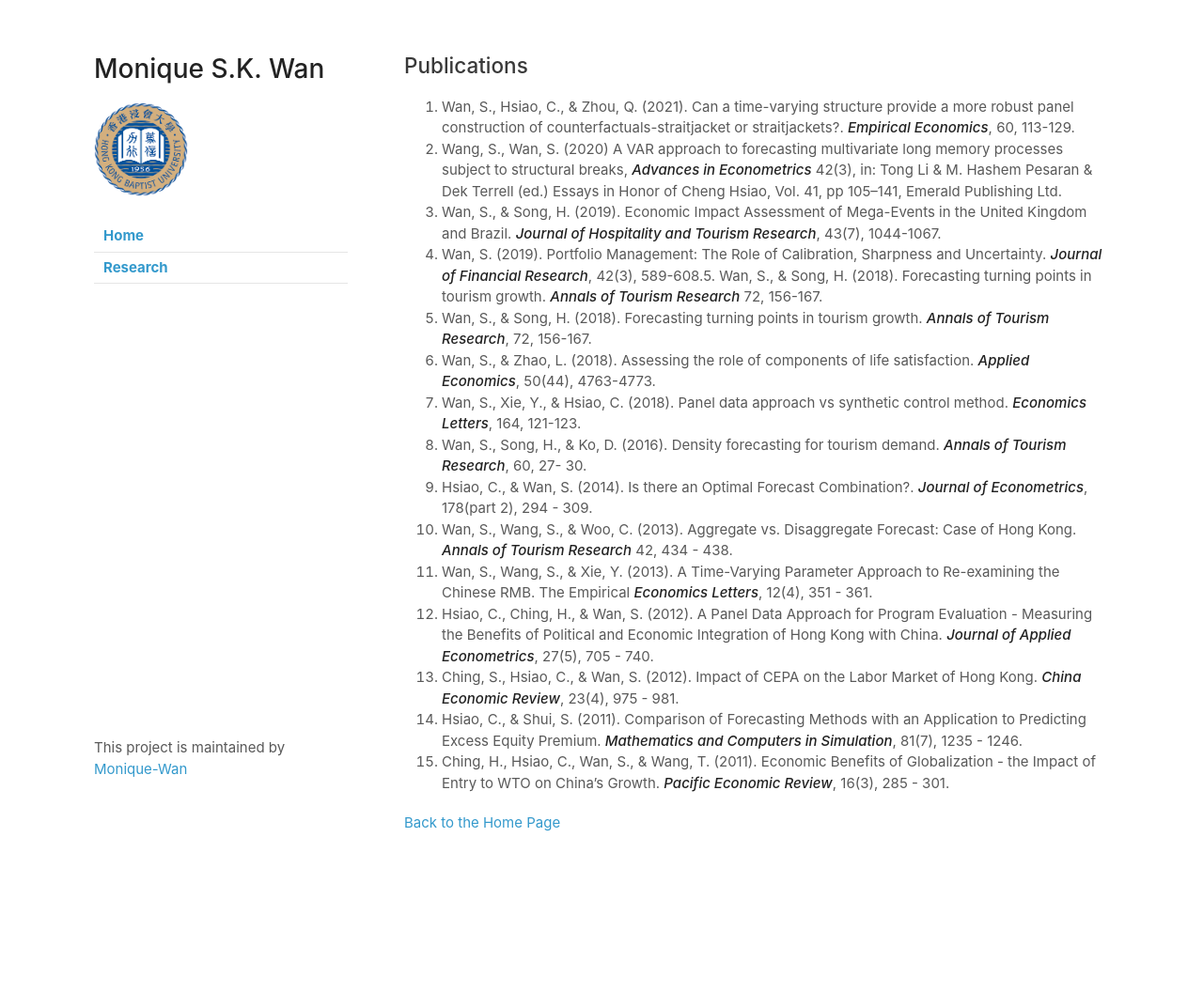
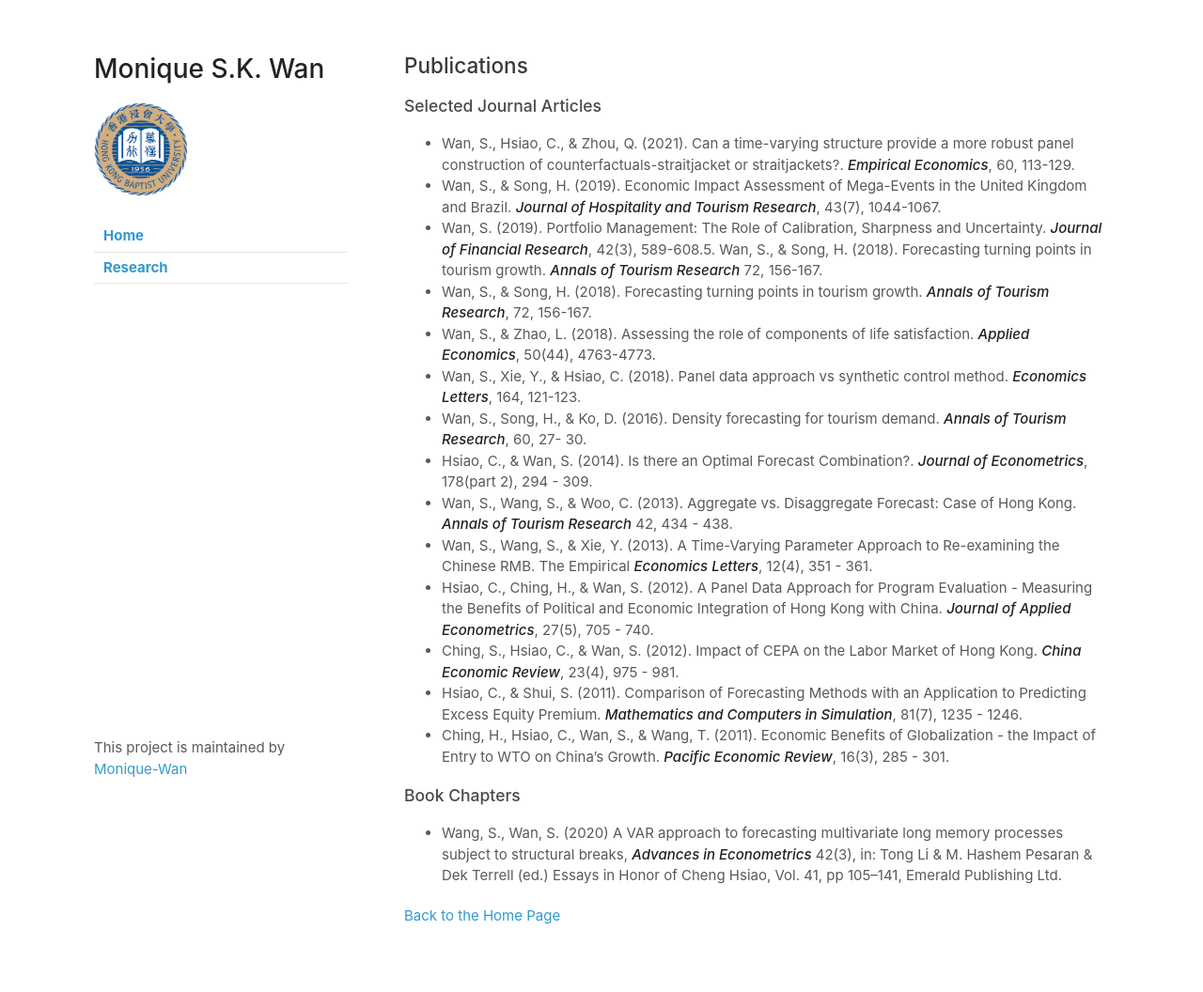
Before and after one commit to Monique-Wan/home, a Jekyll site: the page built from research.md, in a window 1280 px wide. Shown: the whole page at 94% size. Built offline with Jekyll 4.4.1, drawn with Linux system fonts in a browser that asks for light colours; our own code applies the rules of GitHub Pages for plain Markdown files; before the commit the page ends 958 px from its top, so only the background shows below that.

Commit message:
Update research.md

```diff
--- a/research.md
+++ b/research.md
@@ -1,19 +1,23 @@
 ## Publications
 
-1. Wan, S., Hsiao, C., & Zhou, Q. (2021). Can a time-varying structure provide a more robust panel construction of counterfactuals-straitjacket or straitjackets?. ***Empirical Economics***, 60, 113-129.
-2. Wang, S., Wan, S. (2020) A VAR approach to forecasting multivariate long memory processes subject to structural breaks, ***Advances in Econometrics*** 42(3), in: Tong Li & M. Hashem Pesaran & Dek Terrell (ed.) Essays in Honor of Cheng Hsiao, Vol. 41, pp 105–141, Emerald Publishing Ltd.
-3. Wan, S., & Song, H. (2019). Economic Impact Assessment of Mega-Events in the United Kingdom and Brazil. ***Journal of Hospitality and Tourism Research***, 43(7), 1044-1067.
-4. Wan, S. (2019). Portfolio Management: The Role of Calibration, Sharpness and Uncertainty. ***Journal of Financial Research***, 42(3), 589-608.5. Wan, S., & Song, H. (2018). Forecasting turning points in tourism growth. ***Annals of Tourism Research*** 72, 156-167.
-5. Wan, S., & Song, H. (2018). Forecasting turning points in tourism growth. ***Annals of Tourism Research***, 72, 156-167.
-6. Wan, S., & Zhao, L. (2018). Assessing the role of components of life satisfaction. ***Applied Economics***, 50(44), 4763-4773.
-7. Wan, S., Xie, Y., & Hsiao, C. (2018). Panel data approach vs synthetic control method. ***Economics Letters***, 164, 121-123.
-8. Wan, S., Song, H., & Ko, D. (2016). Density forecasting for tourism demand. ***Annals of Tourism Research***, 60, 27- 30.
-9. Hsiao, C., & Wan, S. (2014). Is there an Optimal Forecast Combination?. ***Journal of Econometrics***, 178(part 2), 294 - 309.
-10. Wan, S., Wang, S., & Woo, C. (2013). Aggregate vs. Disaggregate Forecast: Case of Hong Kong. ***Annals of Tourism Research*** 42, 434 - 438.
-11. Wan, S., Wang, S., & Xie, Y. (2013). A Time-Varying Parameter Approach to Re-examining the Chinese RMB. The Empirical ***Economics Letters***, 12(4), 351 - 361.
-12. Hsiao, C., Ching, H., & Wan, S. (2012). A Panel Data Approach for Program Evaluation - Measuring the Benefits of Political and Economic Integration of Hong Kong with China. ***Journal of Applied Econometrics***, 27(5), 705 - 740.
-13. Ching, S., Hsiao, C., & Wan, S. (2012). Impact of CEPA on the Labor Market of Hong Kong. ***China Economic Review***, 23(4), 975 - 981.
-14. Hsiao, C., & Shui, S. (2011). Comparison of Forecasting Methods with an Application to Predicting Excess Equity Premium. ***Mathematics and Computers in Simulation***, 81(7), 1235 - 1246.
-15. Ching, H., Hsiao, C., Wan, S., & Wang, T. (2011). Economic Benefits of Globalization - the Impact of Entry to WTO on China's Growth. ***Pacific Economic Review***, 16(3), 285 - 301.
+### Selected Journal Articles
+
+* Wan, S., Hsiao, C., & Zhou, Q. (2021). Can a time-varying structure provide a more robust panel construction of counterfactuals-straitjacket or straitjackets?. ***Empirical Economics***, 60, 113-129.
+* Wan, S., & Song, H. (2019). Economic Impact Assessment of Mega-Events in the United Kingdom and Brazil. ***Journal of Hospitality and Tourism Research***, 43(7), 1044-1067.
+* Wan, S. (2019). Portfolio Management: The Role of Calibration, Sharpness and Uncertainty. ***Journal of Financial Research***, 42(3), 589-608.5. Wan, S., & Song, H. (2018). Forecasting turning points in tourism growth. ***Annals of Tourism Research*** 72, 156-167.
+* Wan, S., & Song, H. (2018). Forecasting turning points in tourism growth. ***Annals of Tourism Research***, 72, 156-167.
+* Wan, S., & Zhao, L. (2018). Assessing the role of components of life satisfaction. ***Applied Economics***, 50(44), 4763-4773.
+* Wan, S., Xie, Y., & Hsiao, C. (2018). Panel data approach vs synthetic control method. ***Economics Letters***, 164, 121-123.
+* Wan, S., Song, H., & Ko, D. (2016). Density forecasting for tourism demand. ***Annals of Tourism Research***, 60, 27- 30.
+* Hsiao, C., & Wan, S. (2014). Is there an Optimal Forecast Combination?. ***Journal of Econometrics***, 178(part 2), 294 - 309.
+* Wan, S., Wang, S., & Woo, C. (2013). Aggregate vs. Disaggregate Forecast: Case of Hong Kong. ***Annals of Tourism Research*** 42, 434 - 438.
+* Wan, S., Wang, S., & Xie, Y. (2013). A Time-Varying Parameter Approach to Re-examining the Chinese RMB. The Empirical ***Economics Letters***, 12(4), 351 - 361.
+* Hsiao, C., Ching, H., & Wan, S. (2012). A Panel Data Approach for Program Evaluation - Measuring the Benefits of Political and Economic Integration of Hong Kong with China. ***Journal of Applied Econometrics***, 27(5), 705 - 740.
+* Ching, S., Hsiao, C., & Wan, S. (2012). Impact of CEPA on the Labor Market of Hong Kong. ***China Economic Review***, 23(4), 975 - 981.
+* Hsiao, C., & Shui, S. (2011). Comparison of Forecasting Methods with an Application to Predicting Excess Equity Premium. ***Mathematics and Computers in Simulation***, 81(7), 1235 - 1246.
+* Ching, H., Hsiao, C., Wan, S., & Wang, T. (2011). Economic Benefits of Globalization - the Impact of Entry to WTO on China's Growth. ***Pacific Economic Review***, 16(3), 285 - 301.
+
+### Book Chapters
+* Wang, S., Wan, S. (2020) A VAR approach to forecasting multivariate long memory processes subject to structural breaks, ***Advances in Econometrics*** 42(3), in: Tong Li & M. Hashem Pesaran & Dek Terrell (ed.) Essays in Honor of Cheng Hsiao, Vol. 41, pp 105–141, Emerald Publishing Ltd.
 
 [Back to the Home Page](index.md)
```
